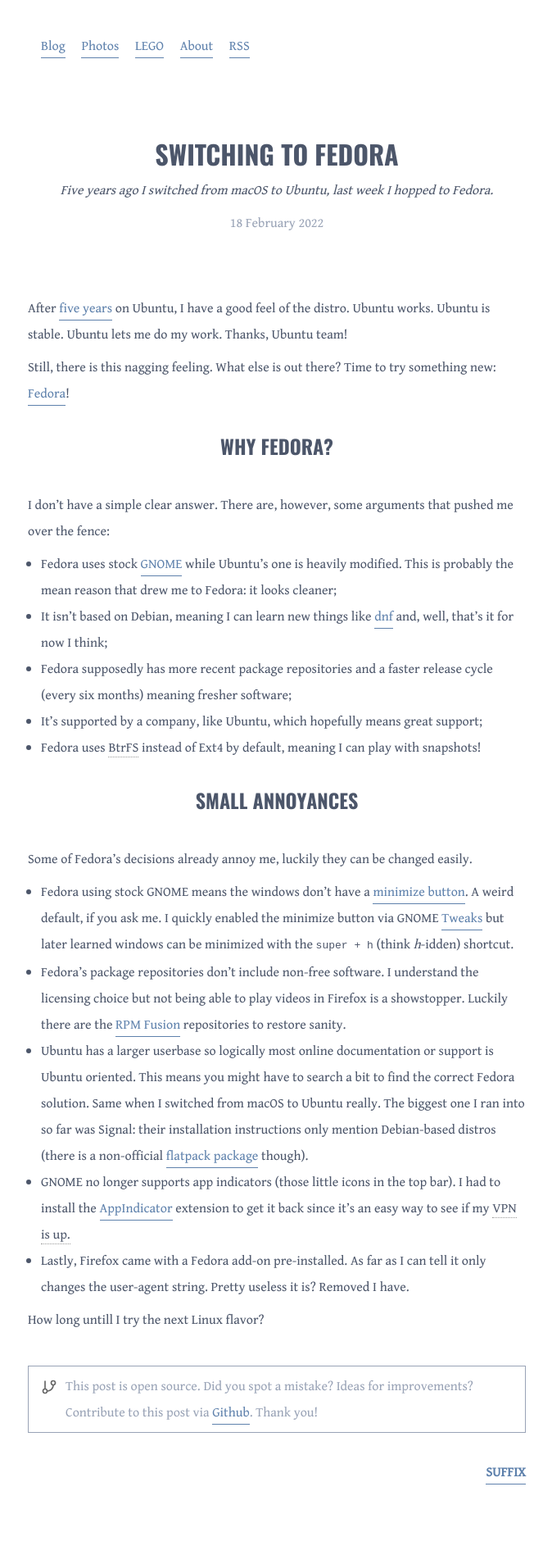
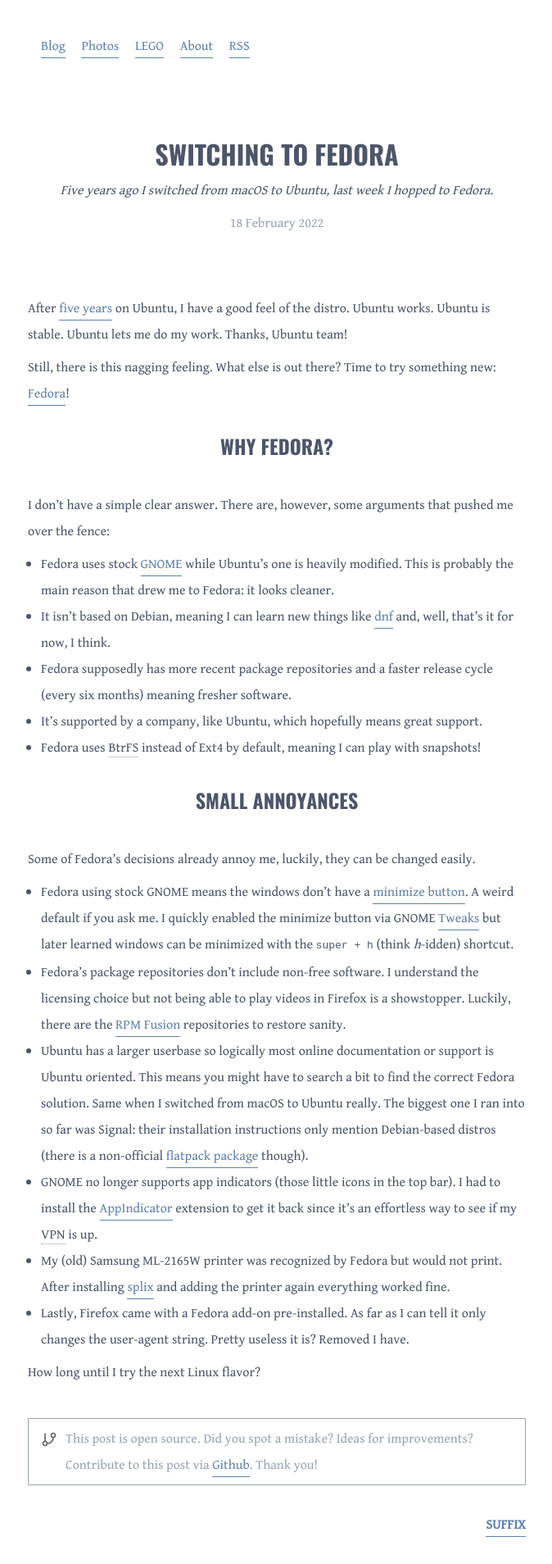
Before and after one commit to cimm/suffix, a Jekyll site: the page built from _posts/2022-02-10-switching-to-fedora.html, in a window 1280 px wide. Shown: the whole page at 82% size, without its empty margins (302-976 px from the left). Built offline with Jekyll 4.4.1, drawn with Linux system fonts in a browser that asks for light colours; some web fonts are replaced.

Commit message:
Add splix driver to Switching to Fedora article

```diff
--- a/_posts/2022-02-10-switching-to-fedora.html
+++ b/_posts/2022-02-10-switching-to-fedora.html
@@ -14,22 +14,23 @@
 
   <p>I don’t have a simple clear answer. There are, however, some arguments that pushed me over the fence:</p>
   <ul>
-    <li>Fedora uses stock <a href="https://www.gnome.org/" title="The GNOME Desktop Environment">GNOME</a> while Ubuntu’s one is heavily modified. This is probably the mean reason that drew me to Fedora: it looks cleaner;</li>
-    <li>It isn’t based on Debian, meaning I can learn new things like <a href="https://docs.fedoraproject.org/en-US/fedora/f35/system-administrators-guide/package-management/DNF/" title="The Fedora package manager">dnf</a> and, well, that’s it for now I think;</li>
-    <li>Fedora supposedly has more recent package repositories and a faster release cycle (every six months) meaning fresher software;</li>
-    <li>It’s supported by a company, like Ubuntu, which hopefully means great support;</li>
+    <li>Fedora uses stock <a href="https://www.gnome.org/" title="The GNOME Desktop Environment">GNOME</a> while Ubuntu’s one is heavily modified. This is probably the main reason that drew me to Fedora: it looks cleaner.</li>
+    <li>It isn’t based on Debian, meaning I can learn new things like <a href="https://docs.fedoraproject.org/en-US/fedora/f35/system-administrators-guide/package-management/DNF/" title="The Fedora package manager">dnf</a> and, well, that’s it for now, I think.</li>
+    <li>Fedora supposedly has more recent package repositories and a faster release cycle (every six months) meaning fresher software.</li>
+    <li>It’s supported by a company, like Ubuntu, which hopefully means great support.</li>
     <li>Fedora uses <abbr title="B-tree File System">BtrFS</abbr> instead of Ext4 by default, meaning I can play with snapshots!</li>
   </ul>
 
   <h2>Small Annoyances</h2>
 
-  <p>Some of Fedora’s decisions already annoy me, luckily they can be changed easily.<p>
+  <p>Some of Fedora’s decisions already annoy me, luckily, they can be changed easily.<p>
   <ul>
-    <li>Fedora using stock GNOME means the windows don’t have a <a href="https://digitizor.com/gnome-3-maximize-minimize-buttons/" title="GNOME 3 Does Away With The Maximize And Minimize Buttons">minimize button</a>. A weird default, if you ask me. I quickly enabled the minimize button via GNOME <a href="https://wiki.gnome.org/Apps/Tweaks" title="Graphical interface for hidden GNOME settings">Tweaks</a> but later learned windows can be minimized with the <kbd>super + h</kbd> (think <i>h</i>-idden) shortcut.</li>
-    <li>Fedora’s package repositories don’t include non-free software. I understand the licensing choice but not being able to play videos in Firefox is a showstopper. Luckily there are the <a href="https://docs.fedoraproject.org/en-US/quick-docs/setup_rpmfusion/" title="Enabling the RPM Fusion repositories @ Fedora Docs">RPM Fusion</a> repositories to restore sanity.</li>
+    <li>Fedora using stock GNOME means the windows don’t have a <a href="https://digitizor.com/gnome-3-maximize-minimize-buttons/" title="GNOME 3 Does Away With The Maximize And Minimize Buttons">minimize button</a>. A weird default if you ask me. I quickly enabled the minimize button via GNOME <a href="https://wiki.gnome.org/Apps/Tweaks" title="Graphical interface for hidden GNOME settings">Tweaks</a> but later learned windows can be minimized with the <kbd>super + h</kbd> (think <i>h</i>-idden) shortcut.</li>
+    <li>Fedora’s package repositories don’t include non-free software. I understand the licensing choice but not being able to play videos in Firefox is a showstopper. Luckily, there are the <a href="https://docs.fedoraproject.org/en-US/quick-docs/setup_rpmfusion/" title="Enabling the RPM Fusion repositories @ Fedora Docs">RPM Fusion</a> repositories to restore sanity.</li>
     <li>Ubuntu has a larger userbase so logically most online documentation or support is Ubuntu oriented. This means you might have to search a bit to find the correct Fedora solution. Same when I switched from macOS to Ubuntu really. The biggest one I ran into so far was Signal: their installation instructions only mention Debian-based distros (there is a non-official <a href="https://flathub.org/apps/details/org.signal.Signal" title="Signal on Flathub">flatpack package</a> though).</li>
-    <li>GNOME no longer supports app indicators (those little icons in the top bar). I had to install the <a href="https://extensions.gnome.org/extension/615/appindicator-support/" title="AppIndicator and KStatusNotifierItem Support GNOME extension">AppIndicator</a> extension to get it back since it’s an easy way to see if my <abbr title="Virtual Private Network">VPN</a> is up.</li>
+    <li>GNOME no longer supports app indicators (those little icons in the top bar). I had to install the <a href="https://extensions.gnome.org/extension/615/appindicator-support/" title="AppIndicator and KStatusNotifierItem Support GNOME extension">AppIndicator</a> extension to get it back since it’s an effortless way to see if my <abbr title="Virtual Private Network">VPN</abbr> is up.</li>
+    <li>My (old) Samsung ML-2165W printer was recognized by Fedora but would not print. After installing <a href="https://src.fedoraproject.org/rpms/splix" title="QPDL printer driver">splix</a> and adding the printer again everything worked fine.</li>
     <li>Lastly, Firefox came with a Fedora add-on pre-installed. As far as I can tell it only changes the user-agent string. Pretty useless it is? Removed I have.</li>
   </ul>
-  <p>How long untill I try the next Linux flavor?</p>
+  <p>How long until I try the next Linux flavor?</p>
 </div>
```
